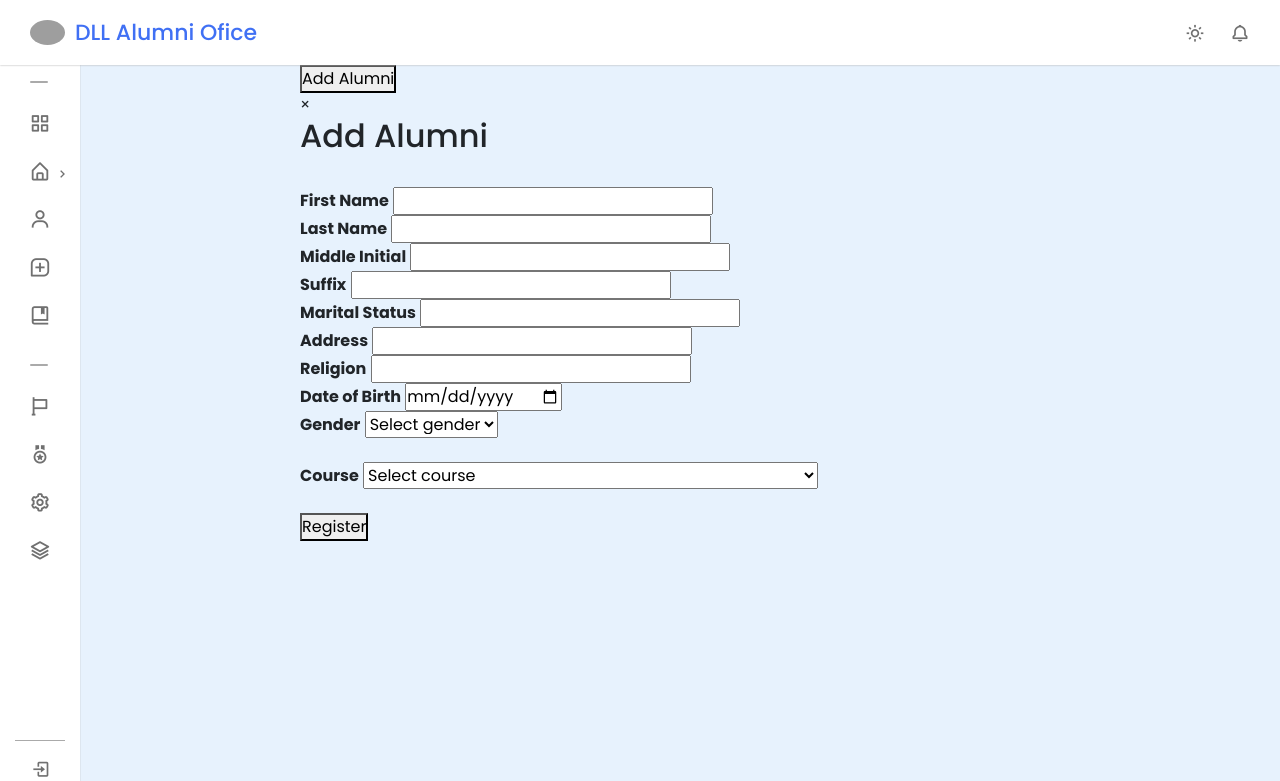
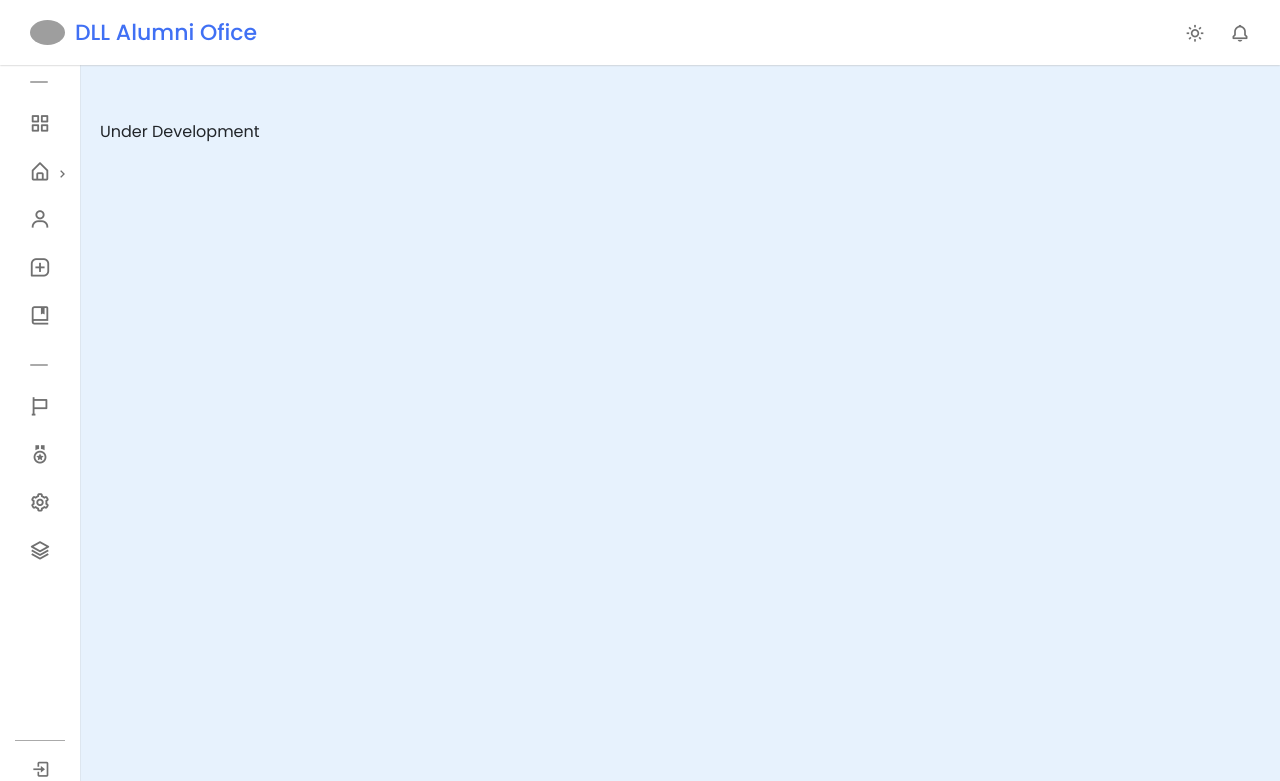
Before and after one commit to gemrey13/Capstone_Alumni, a Django app: page /dashboard/alumni/ in a window 1280 px wide. Shown: the top 781 px of the page. Run offline with Django 4.2, Linux system fonts and the light colour scheme; data comes from the database, SQL or seed files in the repository; some libraries are stand-ins or nearby versions; grey boxes are pictures that could not be loaded.

Commit message:
Delete content of Alumni Template

```diff
--- a/DAOIS/AlumniManagement/templates/AlumniManagement/alumni.html
+++ b/DAOIS/AlumniManagement/templates/AlumniManagement/alumni.html
@@ -2,92 +2,5 @@
 
 
 {% block content %}
-<div class="w3-main" style="margin-left:300px;margin-top:43px;">
-
-
-	<header class="w3-container" style="padding-top:22px">
-	  	<button onclick="document.getElementById('id01').style.display='block'" class="w3-button w3-black">Add Alumni</button>
-	</header>
-
-	<div class="w3-container ">
-	  <div id="id01" class="w3-modal">
-	    <div class="w3-modal-content w3-animate-zoom">
-
-	      <header class="w3-container w3-teal">
-	        <span onclick="document.getElementById('id01').style.display='none'"
-	        class="w3-button w3-display-topright">&times;</span>
-	        <h2 class="w3-center">Add Alumni</h2>
-	      </header>
-
-	      <form class="w3-container w3-card-4 w3-light-grey" action="/">
-	      	{% csrf_token %}
-	      	<br>
-	      	<div class="w3-row-padding">
-	      	  <div class="w3-third">
-	      	  	<label class="w3-text-blue"><b>First Name</b></label>
-			    <input class="w3-input w3-border" name="fname" type="text" required><br>
-			  </div>
-			  <div class="w3-third">
-			    <label class="w3-text-blue"><b>Last Name</b></label>
-			  	<input class="w3-input w3-border" name="lname" type="text" required><br>
-			  </div>
-			  <div class="w3-third">
-			    <label class="w3-text-blue"><b>Middle Initial</b></label>
-			    <input class="w3-input w3-border" name="mi" type="text"><br>
-			  </div>
-			</div>
-
-	      	<div class="w3-row-padding">
-	      	  <div class="w3-half">
-	      	  	<label class="w3-text-blue"><b>Suffix</b></label>
-			  	<input class="w3-input w3-border" name="suffix" type="text"><br>
-			  </div>
-			  <div class="w3-half">
-			    <label class="w3-text-blue"><b>Marital Status</b></label>
-			    <input class="w3-input w3-border" name="marital_status" type="text" required><br>
-			  </div>
-			</div>
-
-			<div class="w3-row-padding">
-	      	  <div class="w3-third">
-	      	  	<label class="w3-text-blue"><b>Address</b></label>
-			  <input class="w3-input w3-border" name="address" type="text" required><br>
-			  </div>
-			  <div class="w3-third">
-			    <label class="w3-text-blue"><b>Religion</b></label>
-			  <input class="w3-input w3-border" name="religion" type="text" required><br>
-			  </div>
-			  <div class="w3-third">
-			    <label class="w3-text-blue"><b>Date of Birth</b></label>
-			  <input class="w3-input w3-border" name="date_of_birth" type="date" required><br>
-			  </div>
-			</div>
-
-			<div class="w3-row-padding">
-			  <label class="w3-text-blue"><b>Gender</b></label>
-			    <select class="w3-select w3-border w3-white" name="gender" required>
-			        <option value="" disabled selected>Select gender</option>
-			        <option value="male">Male</option>
-			        <option value="female">Female</option>
-			    </select><br><br>
-			</div>
-
-
-			<div class="w3-row-padding">
-			  <label class="w3-text-blue"><b>Course</b></label>
-		    <select class="w3-select w3-border w3-white" name="course_id" required>
-		        <option value="" disabled selected>Select course</option>
-		        {% for course in courses %}
-		            <option value="{{ course.id }}">{{ course.course_name }}</option>
-		        {% endfor %}
-		    </select><br><br>
-
-			  <button class="w3-btn w3-blue">Register</button></p>
-			</form>
-		</div>
-
-	    </div>
-	  </div>
-	</div>
-</div>
+<div class="main">Under Development</div>
 {% endblock content %}
```
Also changed, not shown: 1 other file.
